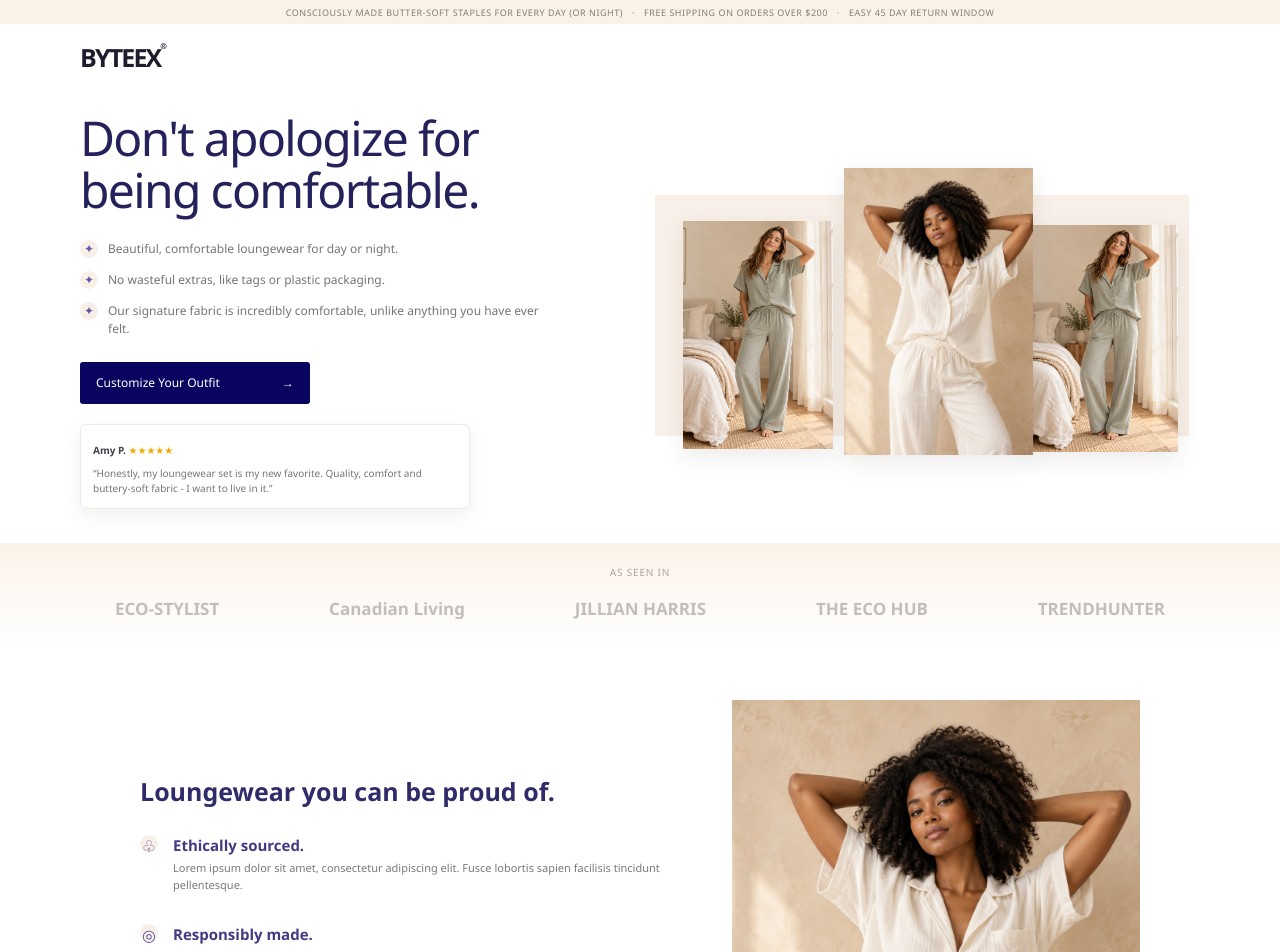
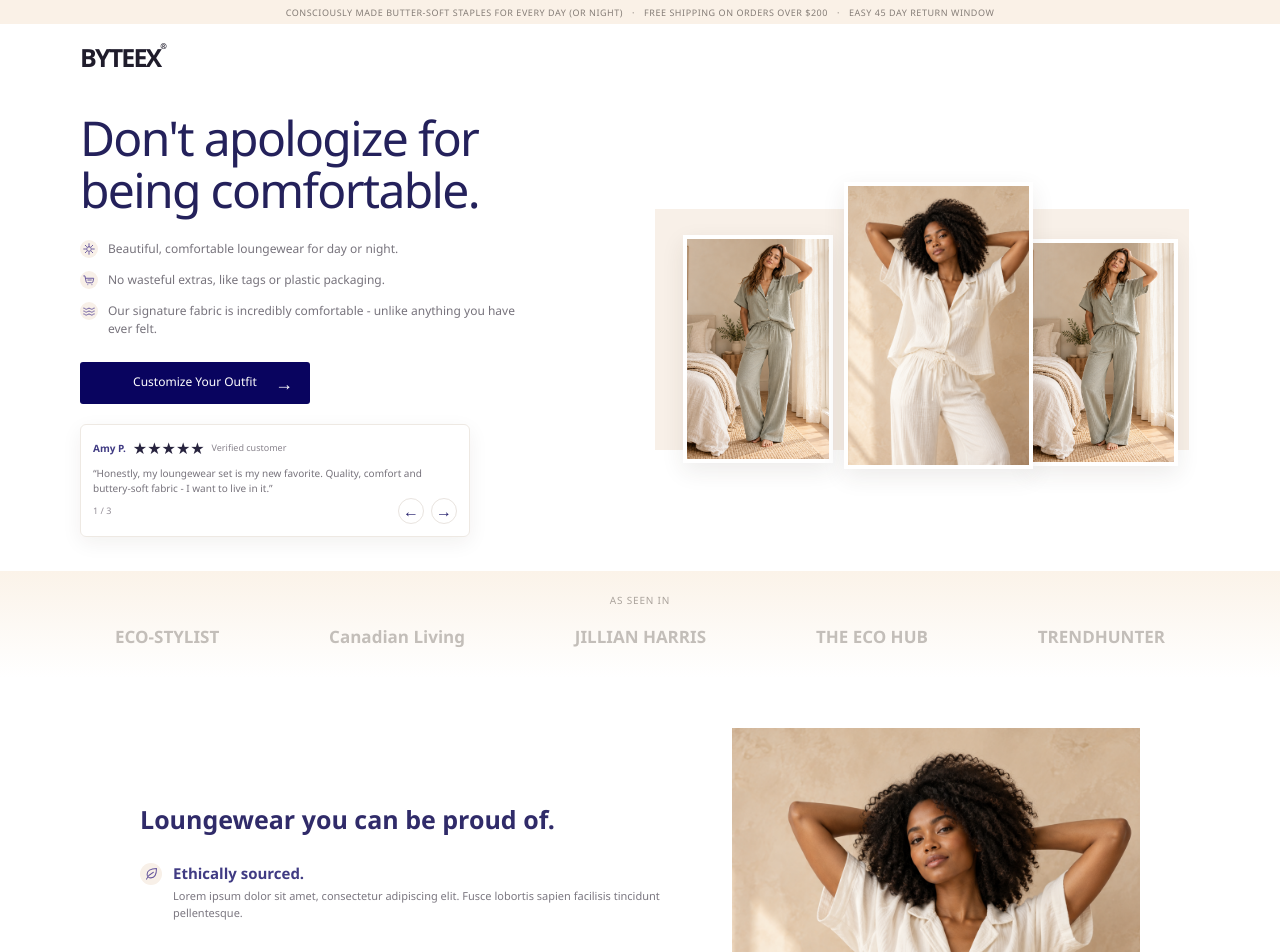
Before and after one commit to Acagami/Byteex_test_task, a React (Vite) app in the folder apps/web/: page / in a window 1280 px wide. Shown: the top 952 px of the page. Built offline with nearby package versions, Linux system fonts and the light colour scheme.

Commit message:
fix(web): refine icons, frames, and review controls

```diff
--- a/apps/web/src/App.css
+++ b/apps/web/src/App.css
@@ -27,3 +27,25 @@
   .story-copy p { font-size: 11px; }
   .story-copy .button { margin: 15px auto 0; }
 }
+
+/* Refined details: framed photography, line icons, and a review carousel. */
+.hero-photo, .story-photo { border: 4px solid #fff; }
+.promise-icon, .benefit-icon { flex: 0 0 22px; width: 22px; height: 22px; }
+.line-icon { display: block; width: 14px; height: 14px; fill: none; stroke: currentColor; stroke-width: 1.65; stroke-linecap: round; stroke-linejoin: round; }
+.benefit-icon .line-icon { width: 15px; height: 15px; }
+.button { position: relative; align-items: center; justify-content: center; line-height: 1.2; }
+.button > span:first-child { flex: 1; text-align: center; }
+.button .button-arrow { position: absolute; top: 50%; right: 17px; display: grid; width: 18px; height: 22px; place-items: center; transform: translateY(-50%); font-size: 18px; line-height: 1; }
+.review-note { grid-template-columns: minmax(0, 1fr); gap: 8px; }
+.review-meta { display: flex; flex-wrap: wrap; align-items: center; gap: 7px; }
+.review-meta strong { color: #403b83; font-size: 10px; }
+.review-meta > span:last-child { color: #88838c; font-size: 9px; }
+.review-controls { display: flex; justify-content: flex-end; align-items: center; gap: 7px; margin-top: 2px; }
+.review-count { margin-right: auto; color: #928c95; font-size: 9px; }
+.review-controls button { display: grid; width: 26px; height: 26px; padding: 0; place-items: center; border: 1px solid #e9e4df; border-radius: 50%; background: #fff; color: #28236f; cursor: pointer; line-height: 1; }
+.review-controls button:hover { border-color: #6555a0; background: #f8f5fb; }
+@media (max-width: 700px) {
+  .promise-icon, .benefit-icon { flex-basis: 20px; width: 20px; height: 20px; }
+  .button .button-arrow { right: 14px; }
+  .review-note { grid-template-columns: minmax(0, 1fr); }
+}
--- a/apps/web/src/App.tsx
+++ b/apps/web/src/App.tsx
@@ -1,21 +1,49 @@
+import { useState } from 'react'
 import whiteLoungewear from './assets/loungewear-white.png'
 import sageLoungewear from './assets/loungewear-sage.png'
 import './App.css'
 
+type IconName = 'comfort' | 'package' | 'waves' | 'leaf' | 'drop' | 'flower'
+
 const promises = [
-  'Beautiful, comfortable loungewear for day or night.',
-  'No wasteful extras, like tags or plastic packaging.',
-  'Our signature fabric is incredibly comfortable, unlike anything you have ever felt.',
+  { icon: 'comfort' as const, text: 'Beautiful, comfortable loungewear for day or night.' },
+  { icon: 'package' as const, text: 'No wasteful extras, like tags or plastic packaging.' },
+  { icon: 'waves' as const, text: 'Our signature fabric is incredibly comfortable - unlike anything you have ever felt.' },
 ]
 
 const benefits = [
-  { icon: '\u2667', title: 'Ethically sourced.' },
-  { icon: '\u25ce', title: 'Responsibly made.' },
-  { icon: '\u273f', title: 'Made for living in.' },
-  { icon: '\u224b', title: 'Unimaginably comfortable.' },
+  { icon: 'leaf' as const, title: 'Ethically sourced.' },
+  { icon: 'drop' as const, title: 'Responsibly made.' },
+  { icon: 'flower' as const, title: 'Made for living in.' },
+  { icon: 'waves' as const, title: 'Unimaginably comfortable.' },
 ]
 
+const reviews = [
+  { name: 'Amy P.', quote: 'Honestly, my loungewear set is my new favorite. Quality, comfort and buttery-soft fabric - I want to live in it.', source: 'Verified customer' },
+  { name: 'Jamie S.', quote: 'The fabric feels incredible, and the set is comfortable enough to wear all day. I am already planning my next order.', source: 'Verified customer' },
+  { name: 'Nina R.', quote: 'Beautifully made and so soft. It has quickly become the first thing I reach for when I get home.', source: 'Verified customer' },
+]
+
+function LineIcon({ name }: { name: IconName }) {
+  const paths: Record<IconName, string> = {
+    comfort: 'M12 3v3m0 12v3M3 12h3m12 0h3M5.64 5.64l2.12 2.12m8.48 8.48 2.12 2.12m0-12.72-2.12 2.12m-8.48 8.48-2.12 2.12M12 8a4 4 0 1 0 0 8 4 4 0 0 0 0-8Z',
+    package: 'M3 5h2l2.1 10.2a2 2 0 0 0 2 1.6h7.7a2 2 0 0 0 1.9-1.4L20 9H6M10 20h.01M17 20h.01M10 12h6',
+    waves: 'M3 7c2.2 0 2.2 2 4.5 2S9.8 7 12 7s2.2 2 4.5 2S18.8 7 21 7M3 12c2.2 0 2.2 2 4.5 2s2.3-2 4.5-2 2.2 2 4.5 2 2.3-2 4.5-2M3 17c2.2 0 2.2 2 4.5 2s2.3-2 4.5-2 2.2 2 4.5 2 2.3-2 4.5-2',
+    leaf: 'M20 4C10 4 5 7.8 5 13a6 6 0 0 0 6 6c5.2 0 9-5 9-15ZM4 21c2.6-5.2 6-8.5 11-11',
+    drop: 'M12 3s7 7.1 7 12a7 7 0 0 1-14 0c0-4.9 7-12 7-12Zm-3 12a3 3 0 0 0 3 3',
+    flower: 'M12 12c-2-2-5-1-5 1s3 3 5 1c2 2 5 1 5-1s-3-3-5-1Zm0 0c2-2 1-5-1-5s-3 3-1 5c-2 2-1 5 1 5s3-3 1-5Zm0 0h.01M12 3v1m0 16v1M3 12h1m16 0h1M5.6 5.6l.8.8m11.2 11.2.8.8m0-12.8-.8.8M6.4 17.6l-.8.8',
+  }
+  return <svg className="line-icon" viewBox="0 0 24 24" aria-hidden="true"><path d={paths[name]} /></svg>
+}
+
 function App() {
+  const [activeReview, setActiveReview] = useState(0)
+  const review = reviews[activeReview]
+
+  const changeReview = (direction: -1 | 1) => {
+    setActiveReview((current) => (current + direction + reviews.length) % reviews.length)
+  }
+
   return (
     <>
       <div className="announcement">
@@ -31,18 +59,25 @@ function App() {
           <div className="hero-copy">
             <h1 id="hero-title">Don&apos;t apologize for being comfortable.</h1>
             <ul className="promise-list">
-              {promises.map((promise) => <li key={promise}><span aria-hidden="true">&#10022;</span>{promise}</li>)}
+              {promises.map((promise) => <li key={promise.text}><span className="promise-icon"><LineIcon name={promise.icon} /></span>{promise.text}</li>)}
             </ul>
-            <a className="button" href="#story">Customize Your Outfit <span aria-hidden="true">&rarr;</span></a>
-            <article className="review-note" aria-label="Customer review">
-              <strong>Amy P. <span aria-label="5 out of 5 stars">&#9733;&#9733;&#9733;&#9733;&#9733;</span></strong>
-              <p>&ldquo;Honestly, my loungewear set is my new favorite. Quality, comfort and buttery-soft fabric - I want to live in it.&rdquo;</p>
+            <a className="button" href="#story"><span>Customize Your Outfit</span><span className="button-arrow" aria-hidden="true">&rarr;</span></a>
+            <article className="review-note" aria-label="Customer review carousel">
+              <div className="review-content" aria-live="polite">
+                <div className="review-meta"><strong>{review.name}</strong><span className="stars" aria-label="5 out of 5 stars">&#9733;&#9733;&#9733;&#9733;&#9733;</span><span>{review.source}</span></div>
+                <p>&ldquo;{review.quote}&rdquo;</p>
+              </div>
+              <div className="review-controls">
+                <span className="review-count">{activeReview + 1} / {reviews.length}</span>
+                <button type="button" aria-label="Previous review" onClick={() => changeReview(-1)}>&larr;</button>
+                <button type="button" aria-label="Next review" onClick={() => changeReview(1)}>&rarr;</button>
+              </div>
             </article>
           </div>
           <div className="hero-collage" aria-label="Loungewear collection photos">
             <img className="hero-photo hero-photo-one" src={sageLoungewear} alt="Sage loungewear set" />
             <img className="hero-photo hero-photo-two" src={whiteLoungewear} alt="White cotton loungewear set" />
-            <img className="hero-photo hero-photo-three" src={sageLoungewear} alt="Soft sage lounge wear" />
+            <img className="hero-photo hero-photo-three" src={sageLoungewear} alt="Soft sage loungewear" />
           </div>
         </section>
         <section className="press-strip" aria-label="As seen in">
@@ -54,7 +89,7 @@ function App() {
             <h2 id="benefits-title">Loungewear you can be proud of.</h2>
             {benefits.map((item) => (
               <article className="benefit" key={item.title}>
-                <span className="benefit-icon" aria-hidden="true">{item.icon}</span>
+                <span className="benefit-icon"><LineIcon name={item.icon} /></span>
                 <div><h3>{item.title}</h3><p>Lorem ipsum dolor sit amet, consectetur adipiscing elit. Fusce lobortis sapien facilisis tincidunt pellentesque.</p></div>
               </article>
             ))}
@@ -76,7 +111,7 @@ function App() {
             <p>We create thoughtful, comfortable essentials with soft fabrics and considered details, so the pieces you reach for every day are made with care.</p>
             <p>From our fabric choices to the way each piece is finished, comfort and responsibility guide every decision we make.</p>
             <p>We hope you find a new favorite here.</p>
-            <a className="button" href="#benefits">Customize Your Outfit <span aria-hidden="true">&rarr;</span></a>
+            <a className="button" href="#benefits"><span>Customize Your Outfit</span><span className="button-arrow" aria-hidden="true">&rarr;</span></a>
           </div>
         </section>
       </main>
```
